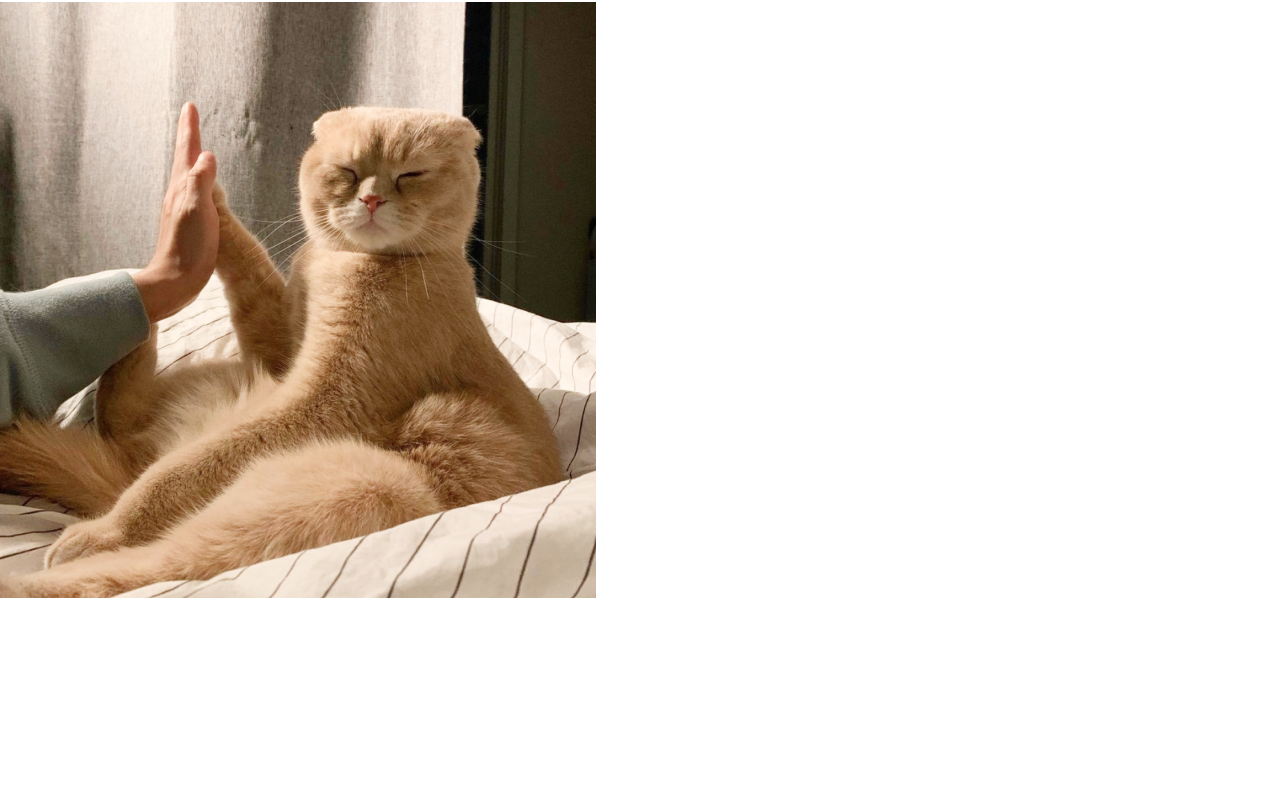
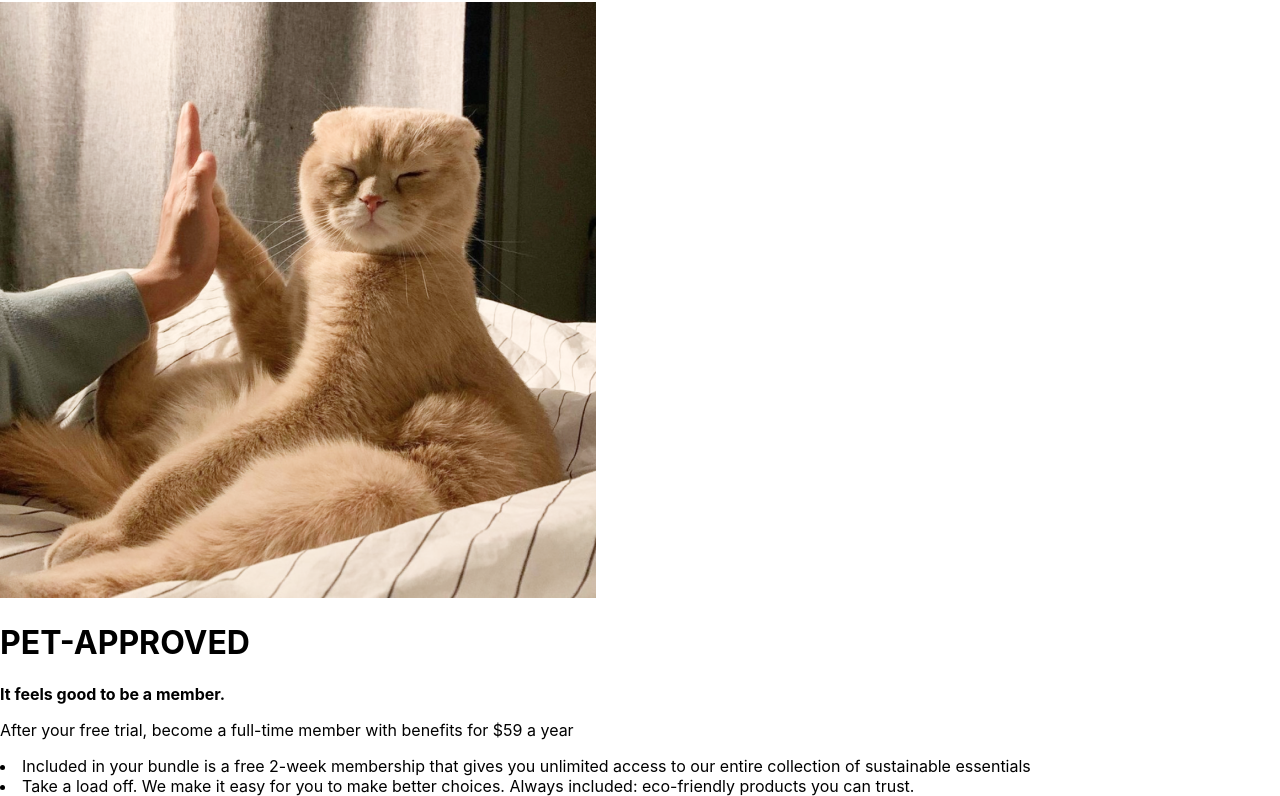
Before and after one commit to derekle/pgcodingchallenge, a React (Create React App) app in the folder public_goods/: page / in a window 1280 px wide. Shown: the part 916-1712 px from the top of the page. Before the commit the page ends 1518 px from the top, so only its background shows below. Built offline with nearby package versions, Linux system fonts and the light colour scheme.

Commit message:
code: render textcardb component

```diff
--- a/public_goods/src/views/Home.js
+++ b/public_goods/src/views/Home.js
@@ -1,12 +1,14 @@
 import React from 'react';
 import ImageCard from '../components/imgCard';
 import TextCardA from '../components/txtCardA';
+import TextCardB from '../components/txtCardB';
 const Home = (props) => {
     return (
         <div>
             <TextCardA />
             <ImageCard imgsrc="assets/cat_image1_desktop.png" altlabel="Feeding Cat"/>
             <ImageCard imgsrc="assets/cat_image2_desktop.png" altlabel="Feeding Cat"/>
+            <TextCardB />
         </div>
 
 
```
